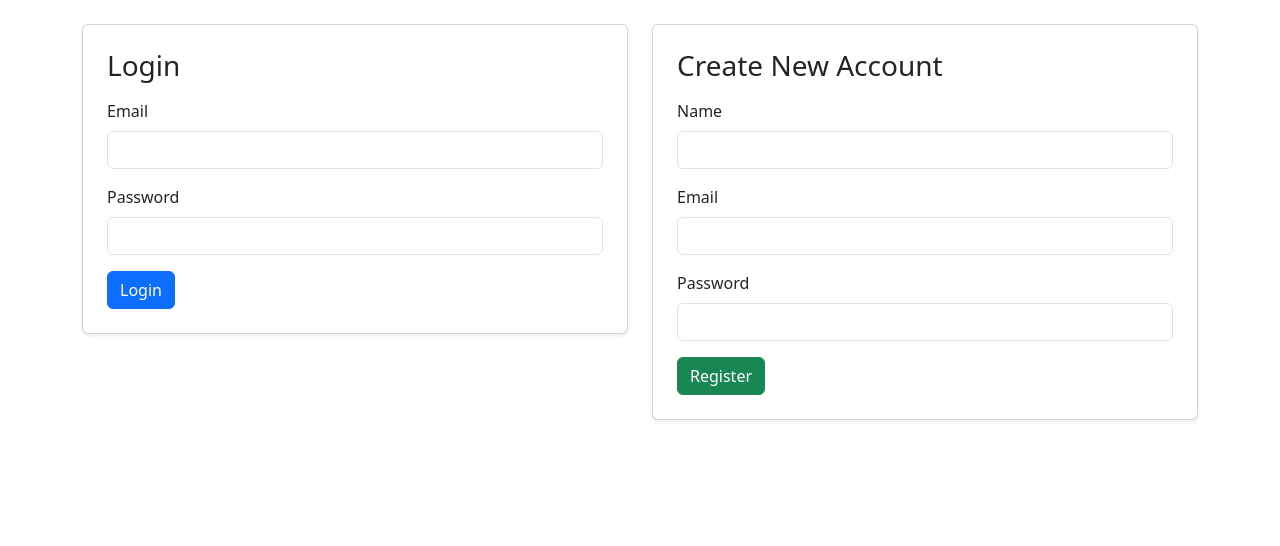
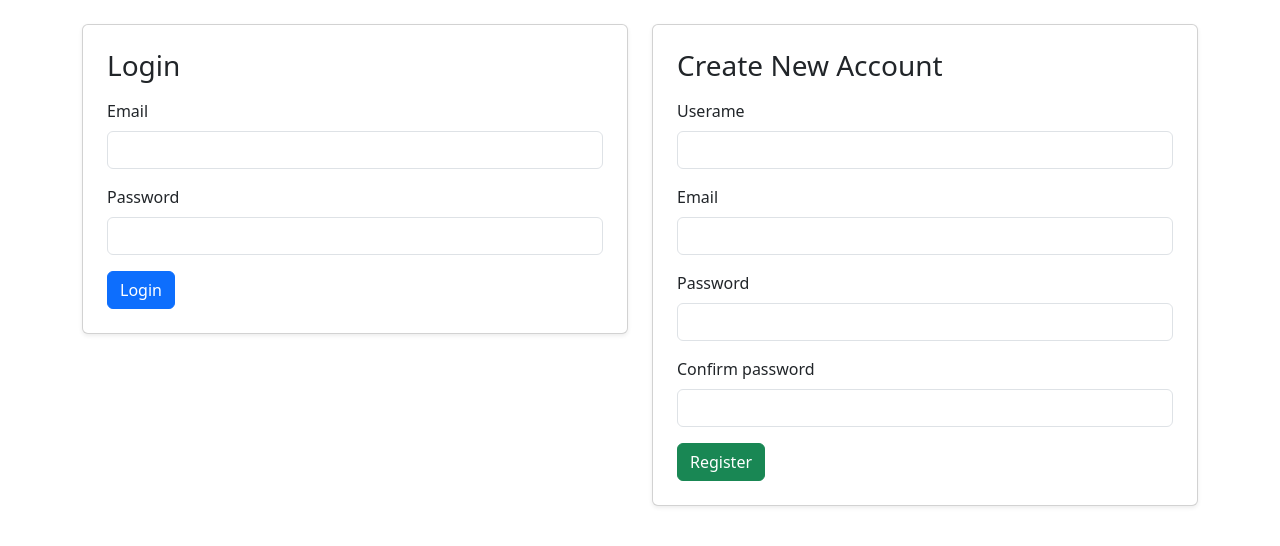
Before and after one commit to DanielGaudlandJacobsen/DAT220-Project, a Flask app: page / in a window 1280 px wide. Shown: the part 56-602 px from the top of the page. Run offline with Flask 3, Linux system fonts and the light colour scheme.

Commit message:
fix signup section

```diff
--- a/templates/index.html
+++ b/templates/index.html
@@ -26,8 +26,8 @@
             <h3 class="card-title mb-3">Create New Account</h3>
             <form method="POST" action="">
                 <div class="mb-3">
-                    <label for="register-name" class="form-label">Name</label>
-                    <input type="text" class="form-control" id="register-name" name="name" required>
+                    <label for="register-username" class="form-label">Userame</label>
+                    <input type="text" class="form-control" id="register-username" name="username" required>
                 </div>
                 <div class="mb-3">
                     <label for="register-email" class="form-label">Email</label>
@@ -35,7 +35,11 @@
                 </div>
                 <div class="mb-3">
                     <label for="register-password" class="form-label">Password</label>
-                    <input type="password" class="form-control" id="register-password" name="password" required>
+                    <input type="password" class="form-control" id="register-password" name="password1" required>
+                </div>
+                <div class="mb-3">
+                    <label for="confirm-password" class="form-label">Confirm password</label>
+                    <input type="password" class="form-control" id="confirm-password" name="password2" required>
                 </div>
                 <button type="submit" class="btn btn-success">Register</button>
             </form>
```
